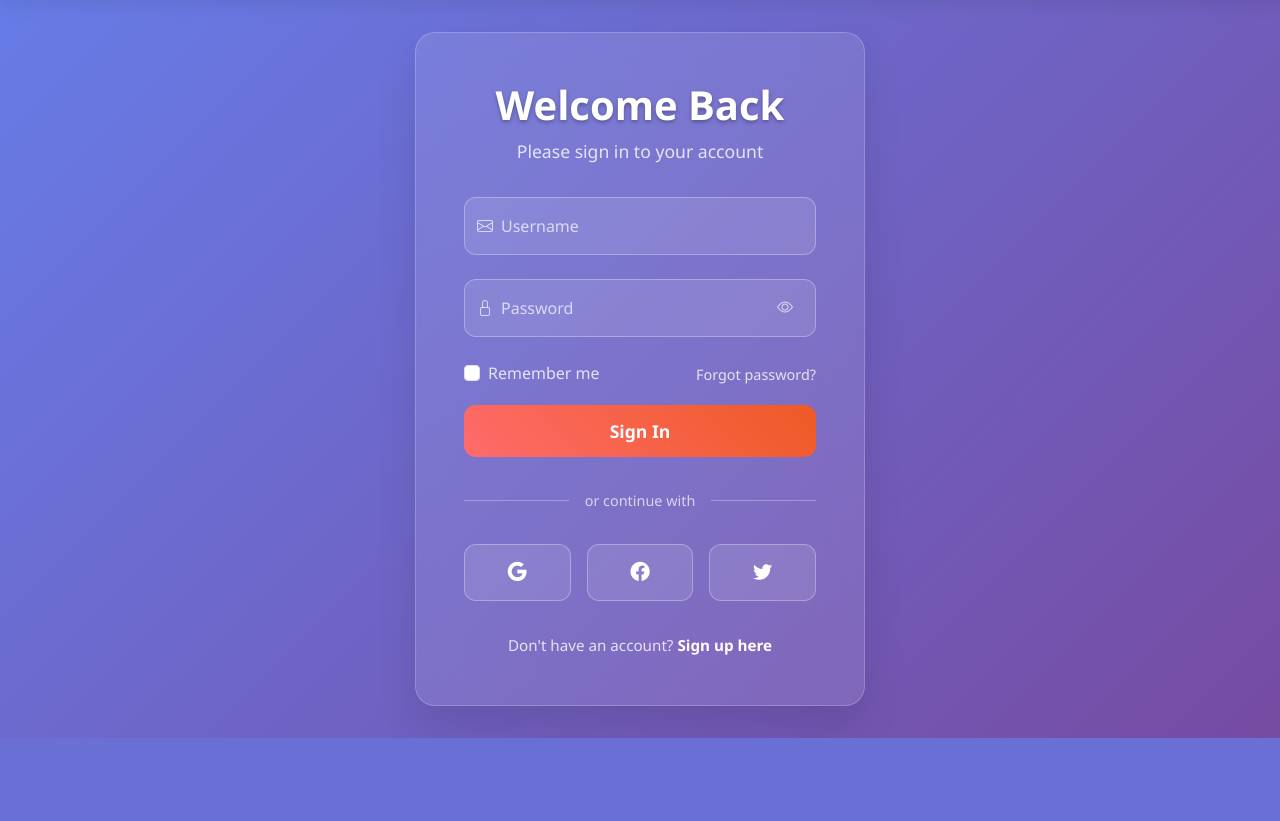
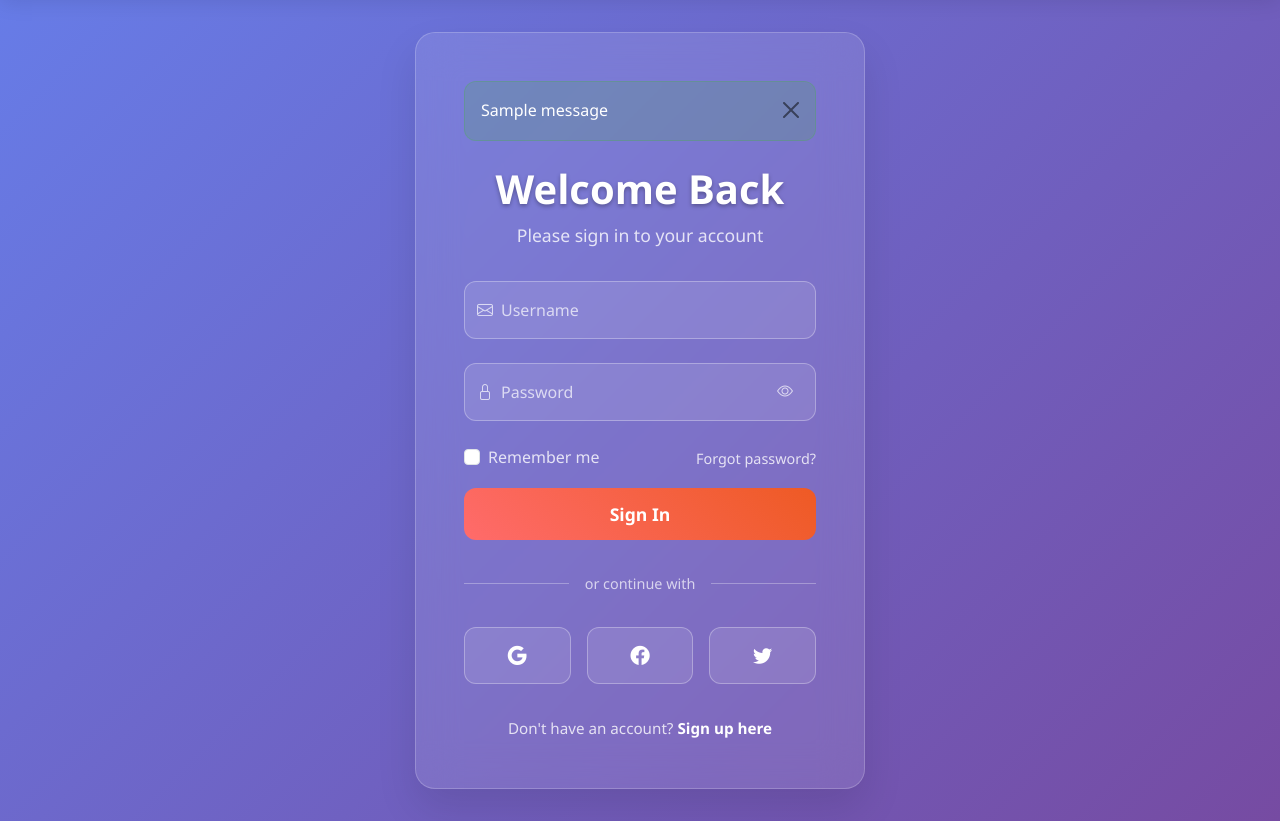
Before and after one commit to itzdevshukla/Call4Care, a Django app: page /accounts/login/ in a window 1280 px wide. Shown: the part 88-909 px from the top of the page. Before the commit the page ends 826 px from the top, so only its background shows below. Run offline with Django 5.2, Linux system fonts and the light colour scheme; one stand-in notice (Sample message) is shown; some libraries are stand-ins or nearby versions.

Commit message:
This is something new

```diff
--- a/accounts/views.py
+++ b/accounts/views.py
@@ -3,7 +3,7 @@ from django.shortcuts import render,redirect
 from  home.models import Student,Ambulance
 
 from django.contrib.auth.models import User
-from django.contrib import auth
+from django.contrib import auth,messages
 from django.contrib.auth.decorators import login_required
 
 # Create your views here.
@@ -20,7 +20,7 @@ def userlogin(request):
                     return redirect("administration")
                 else:
                     return redirect("dashboard")
-        print("Invalid Username or Password")
+        messages.error(request,"Invalid Username or Password")
 
     return render(request,"accounts/userlogin.html")
 
@@ -90,6 +90,7 @@ def hospital(request):
 
 # From here only the read operation is performed
 # 1. For User Details
+@login_required
 def read(request):
     Users = Student.objects.all().order_by('-id')
 
@@ -100,6 +101,7 @@ def read(request):
     return render(request,"Details_every/in.html",parameters)
 
 # 2. For Ambulance Details
+@login_required
 def ambulance_read(request):
 
      Ambulances = Ambulance.objects.all()
@@ -113,7 +115,6 @@ def ambulance_read(request):
 
 
 # =========Delete User/Ambulance Details=================
-
 def delete_user(request,user_id):
     User = Student.objects.get(id=user_id)
     User.delete()
--- a/templates/accounts/userlogin.html
+++ b/templates/accounts/userlogin.html
@@ -352,16 +352,26 @@ Login - Call4Care
 {% block body %}
 <div class="login-container">
     <div class="login-card">
+        {% if messages %}
+        {% for message in messages %}
+        {% if message.tags == "error" %}
+        <div class="alert alert-danger alert-dismissible fade show" role="alert">
+            {% else %}
+            <div class="alert alert-{{ message.tags }} alert-dismissible fade show" role="alert">
+                {% endif %}
+                {{ message }}
+                <button type="button" class="btn-close" data-bs-dismiss="alert" aria-label="Close"></button>
+            </div>
+            {% endfor %}
+            {% endif %}
+
             <!-- Login Header -->
             <div class="login-header">
                 <h1 class="login-title">Welcome Back</h1>
                 <p class="login-subtitle">Please sign in to your account</p>
             </div>
-
-
-
             <!-- Login Form -->
-        <form id="loginForm" method="POST" >
+            <form id="loginForm" method="POST">
                 {% csrf_token %}
                 <!-- Email Field -->
                 <div class="form-floating">
```
Also changed, not shown: db.sqlite3. Lines whose indentation alone changed are shown as unchanged.
